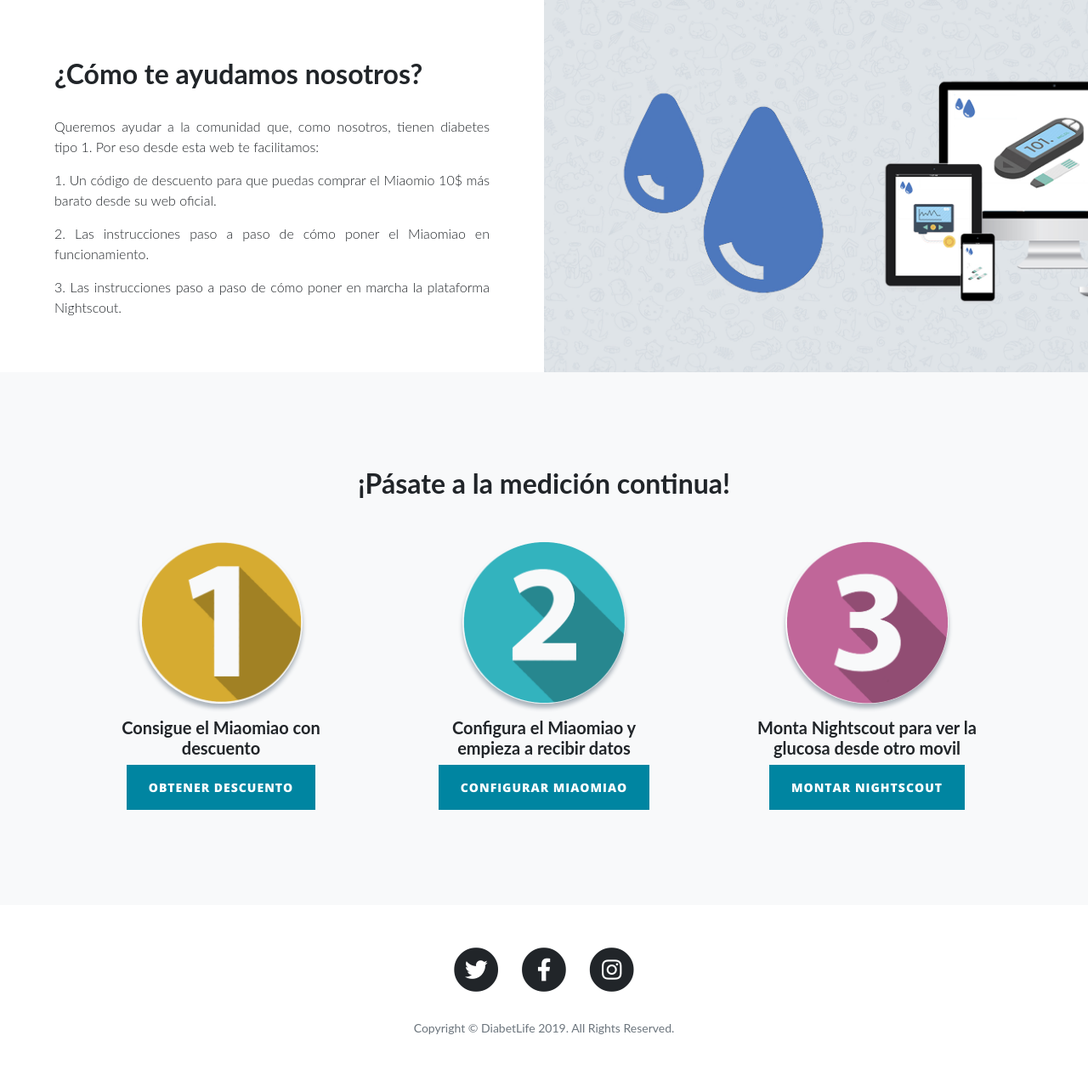
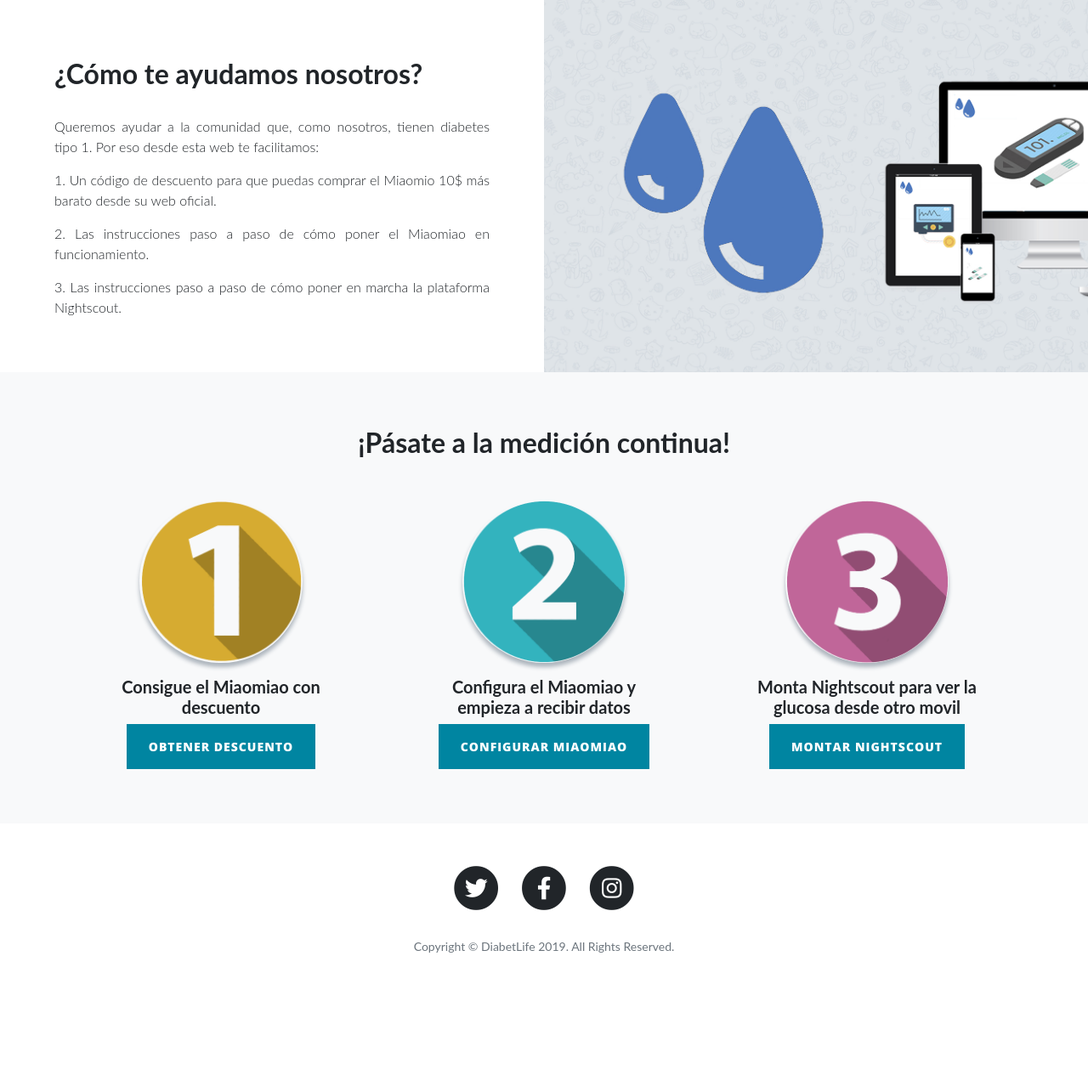
Before and after one commit to danfg95/diabeteslife, a PHP site: page /index.html in a window 1280 px wide. Shown: the part 1825-3110 px from the top of the page at 85% size. After the commit the page ends 2946 px from the top, so only its background shows below. Run offline with PHP 8.4, Linux system fonts and the light colour scheme; some libraries are stand-ins or nearby versions.

Commit message:
- New changes

```diff
--- a/css/landing-page.css
+++ b/css/landing-page.css
@@ -126,8 +126,8 @@ header.masthead h1 {
 }
 
 .testimonials {
-  padding-top: 7rem;
-  padding-bottom: 7rem;
+  padding-top: 4rem;
+  padding-bottom: 4rem;
 }
 
 .testimonials .testimonial-item {
```
